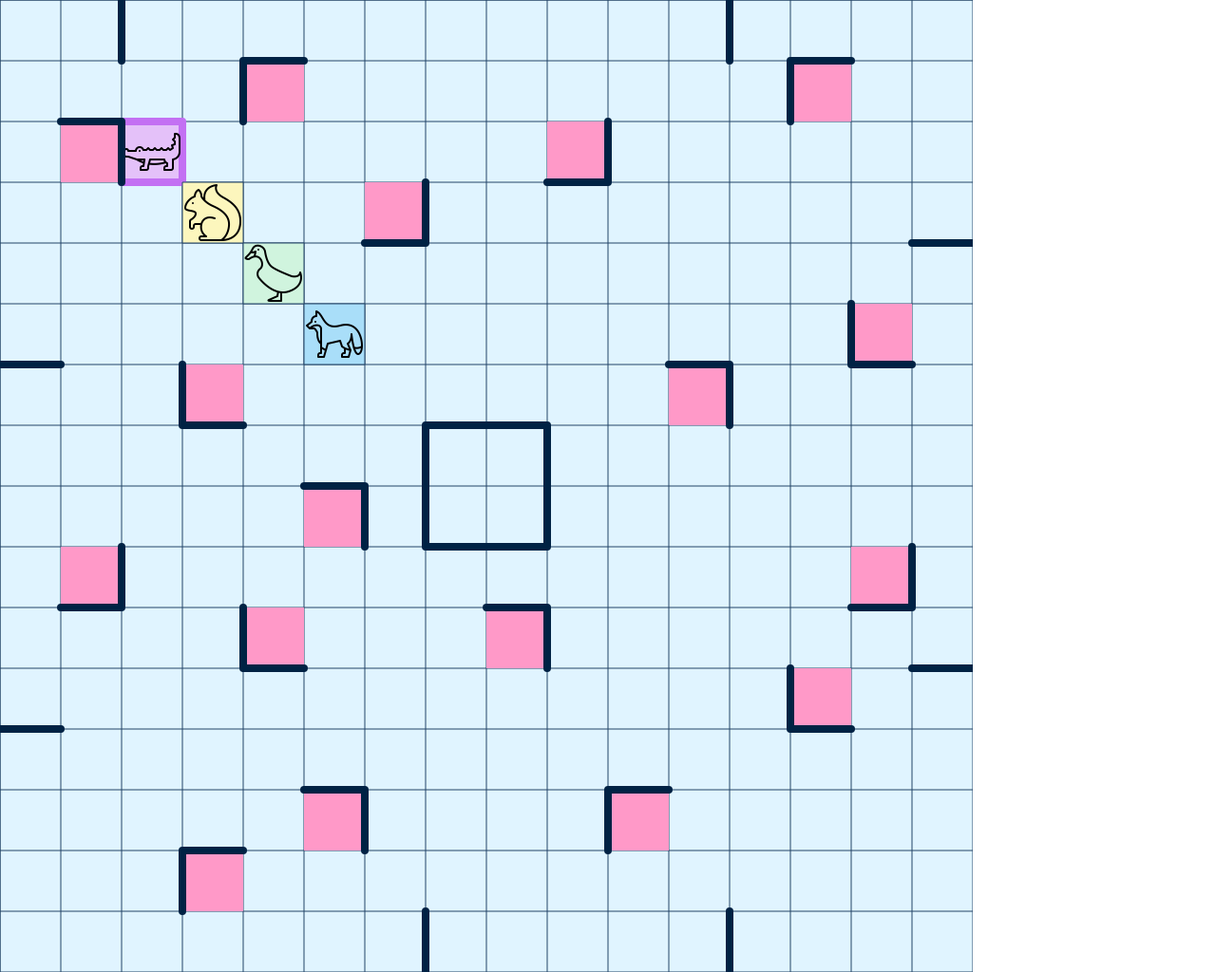
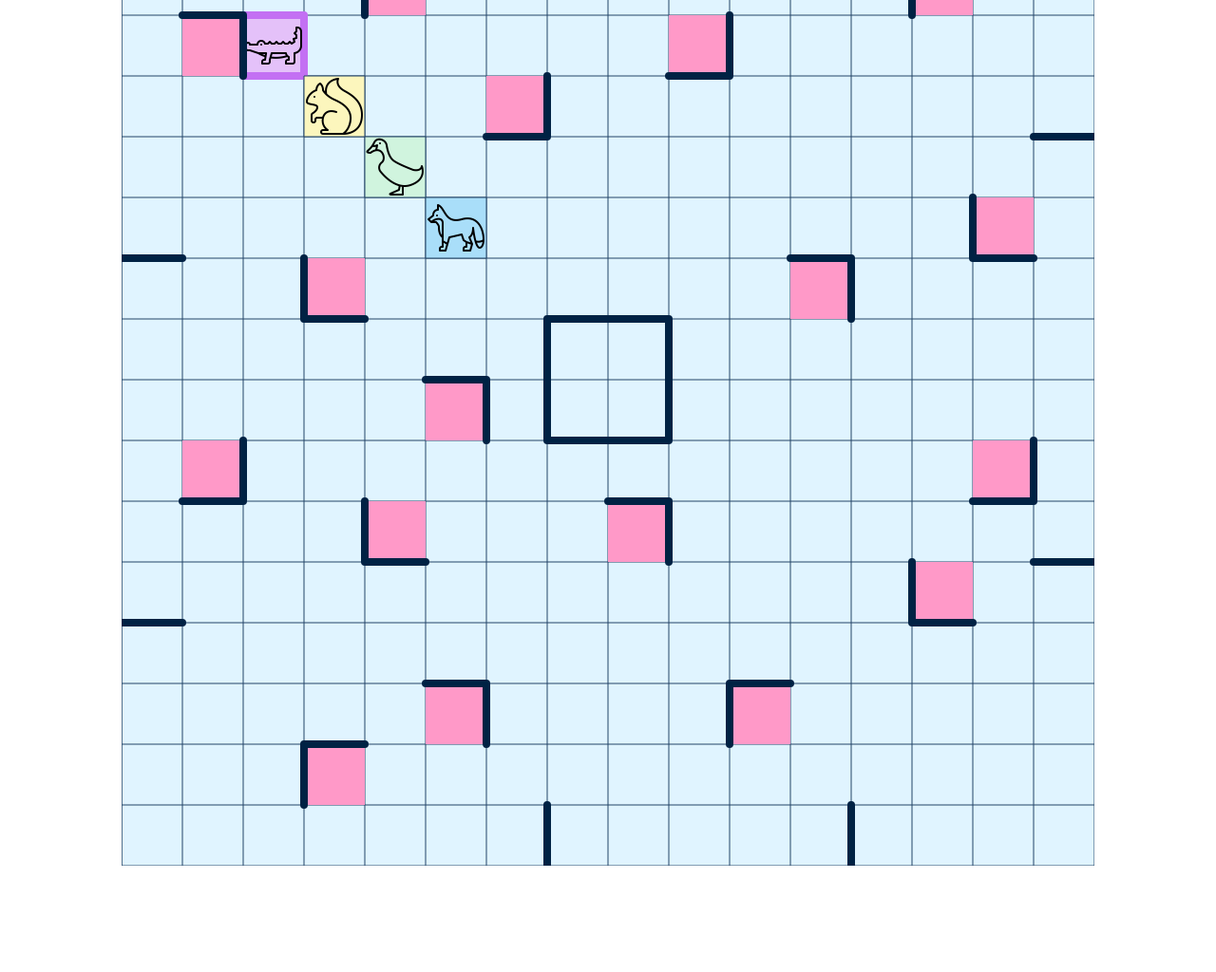
Before and after one commit to jessechen/frictionless, a plain HTML site: page index.html in a window 1280 px wide. Shown: the whole page at 95% size. After the commit the page ends 912 px from the top, so only its background shows below. Drawn offline with Linux system fonts and the light colour scheme.

Commit message:
Center the canvas on the page

```diff
--- a/frictionless.css
+++ b/frictionless.css
@@ -2,6 +2,13 @@ body {
     box-sizing: border-box;
     margin: 0;
     font-family: Seravek, 'Gill Sans Nova', Ubuntu, Calibri, 'DejaVu Sans', source-sans-pro, sans-serif;
+}
+
+main {
+    display: flex;
+    align-items: center;
+    justify-content: center;
+    height: 100dvh;
 }
 
 #content {
```
